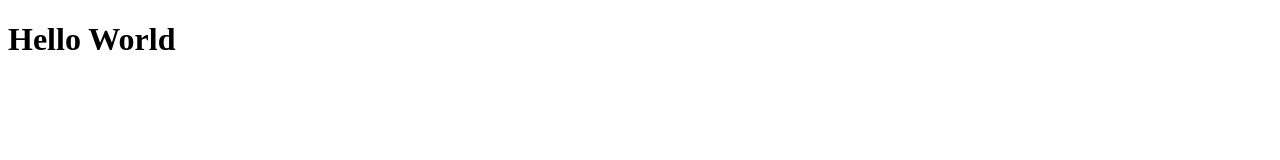
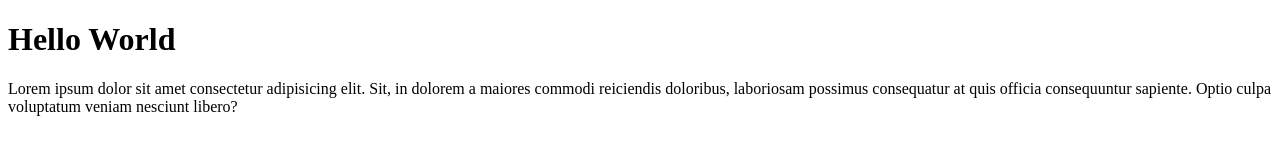
Before and after one commit to SAJIDISHAK/bootcamp_2020_practice, a plain HTML site: page index.html in a window 1280 px wide. Drawn offline with Linux system fonts and the light colour scheme.

Commit message:
Update index.html

```diff
--- a/index.html
+++ b/index.html
@@ -1,13 +1,18 @@
 <!DOCTYPE html>
 <html lang="en">
+
 <head>
     <meta charset="UTF-8">
     <meta http-equiv="X-UA-Compatible" content="IE=edge">
     <meta name="viewport" content="width=device-width, initial-scale=1.0">
     <title>BootCamp 2020 Practice</title>
 </head>
+
 <body>
     <h1>Hello World</h1>
+    <p>Lorem ipsum dolor sit amet consectetur adipisicing elit. Sit, in dolorem a maiores commodi reiciendis doloribus,
+        laboriosam possimus consequatur at quis officia consequuntur sapiente. Optio culpa voluptatum veniam nesciunt
+        libero?</p>
+</body>
 
-</body>
 </html>
```
